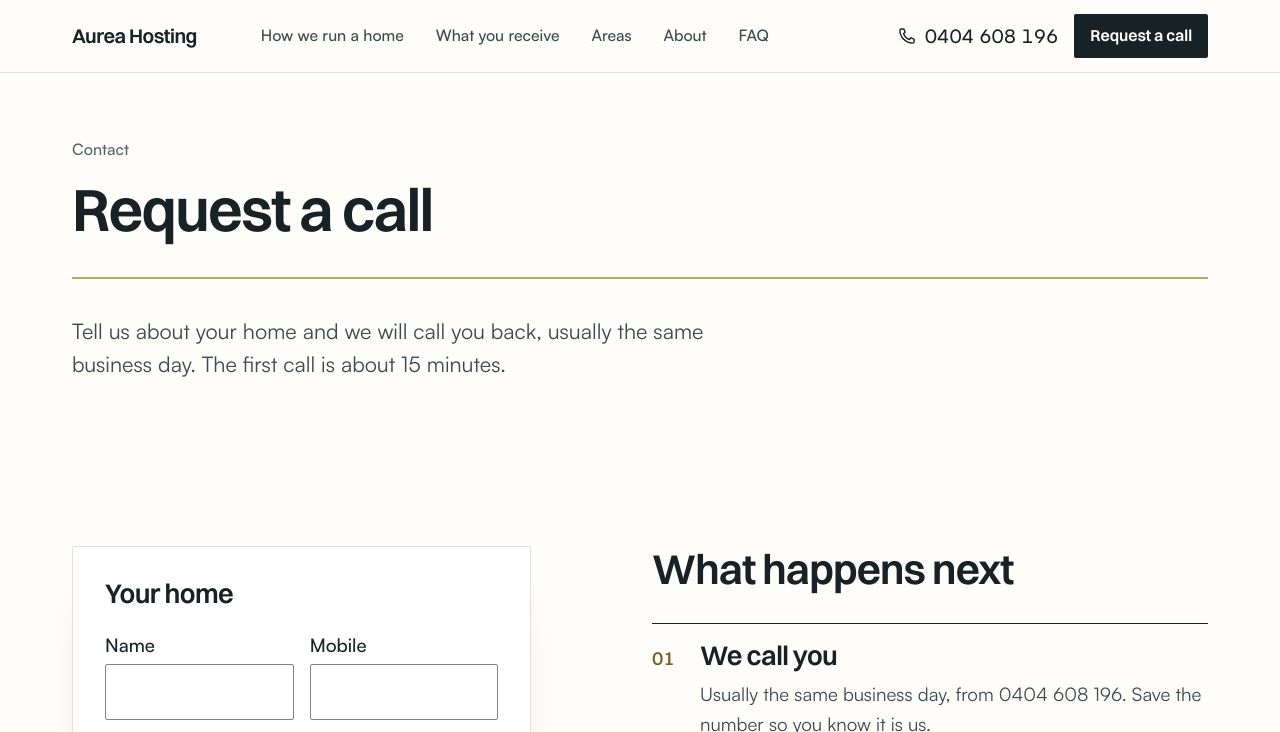
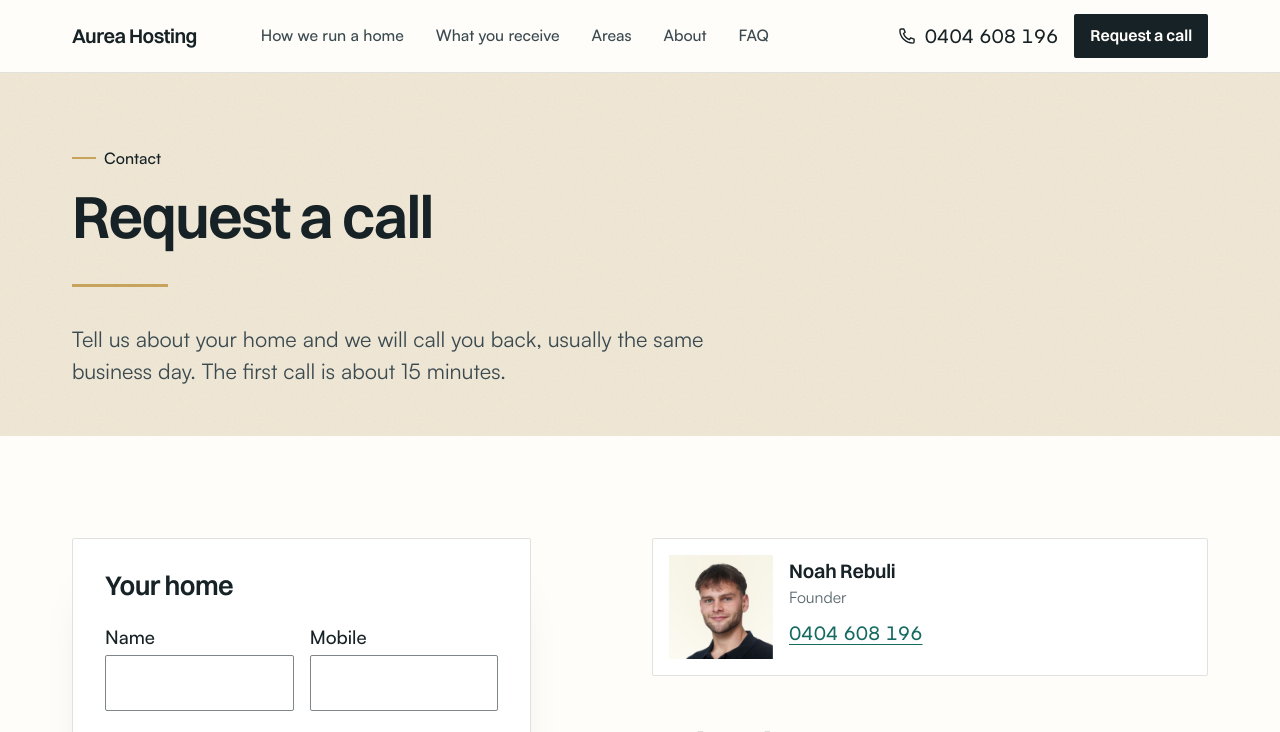
Before and after one commit to noahrebuli-sudo/aureahosting, a plain HTML site: page next/contact.html in a window 1280 px wide. Shown: the top 732 px of the page. Drawn offline with Linux system fonts and the light colour scheme.

Commit message:
P5: contact page to spec 4.8 (wheat head, ask card above the steps)
Co-Authored-By: Claude Fable 5.2 <noreply@anthropic.com>
Claude-Session: https://claude.ai/code/session_01DFuNKa5SMBXEtUhdK8thCb

```diff
--- a/next/contact.html
+++ b/next/contact.html
@@ -78,9 +78,9 @@
 
 <main id="main">
 
-<section class="page-head" aria-labelledby="page-h">
+<section class="page-head band--wheat" aria-labelledby="page-h">
   <div class="wrap">
-    <p class="page-head__kicker">Contact</p>
+    <p class="page-head__kicker kick">Contact</p>
     <h1 class="page-head__h" id="page-h">Request a call</h1>
     <div class="hero__rule" aria-hidden="true"></div>
     <p class="lead">Tell us about your home and we will call you back, usually the same business day. The first call is about 15 minutes.</p>
@@ -155,6 +155,13 @@
       </div>
     </div>
     <div class="split__b">
+      <div class="askcard">
+        <picture>
+          <source type="image/avif" srcset="/images/p/founder-480.avif 480w, /images/p/founder-800.avif 800w" sizes="104px">
+          <img src="/images/p/founder-800.jpg" srcset="/images/p/founder-480.jpg 480w, /images/p/founder-800.jpg 800w" sizes="104px" width="800" height="1200" alt="Noah Rebuli, founder of Aurea Hosting" loading="lazy" decoding="async">
+        </picture>
+        <p><strong>Noah Rebuli</strong> <span>Founder</span> <a href="tel:0404608196" class="num" data-track="call">0404 608 196</a></p>
+      </div>
       <h2 id="next-h">What happens next</h2>
       <ol class="steps">
         <li><p class="steps__no num">01</p><h3>We call you</h3><p>Usually the same business day, from 0404 608 196. Save the number so you know it is us.</p></li>
```
